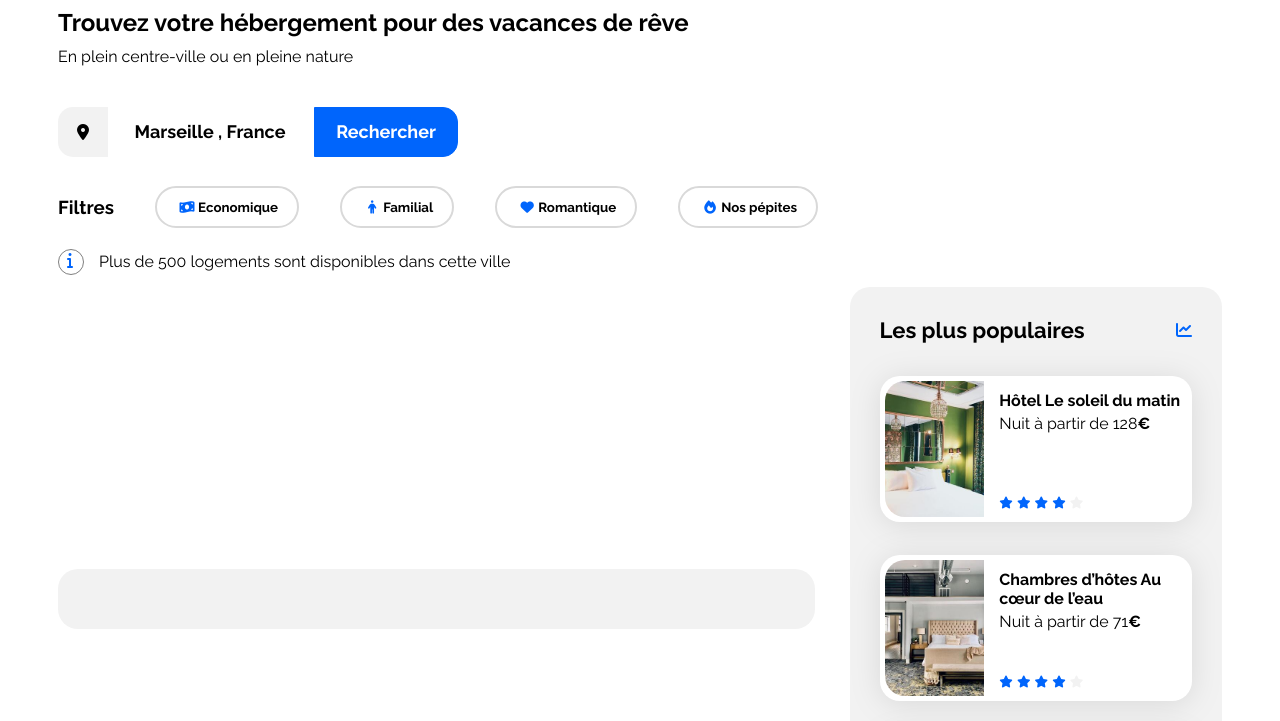
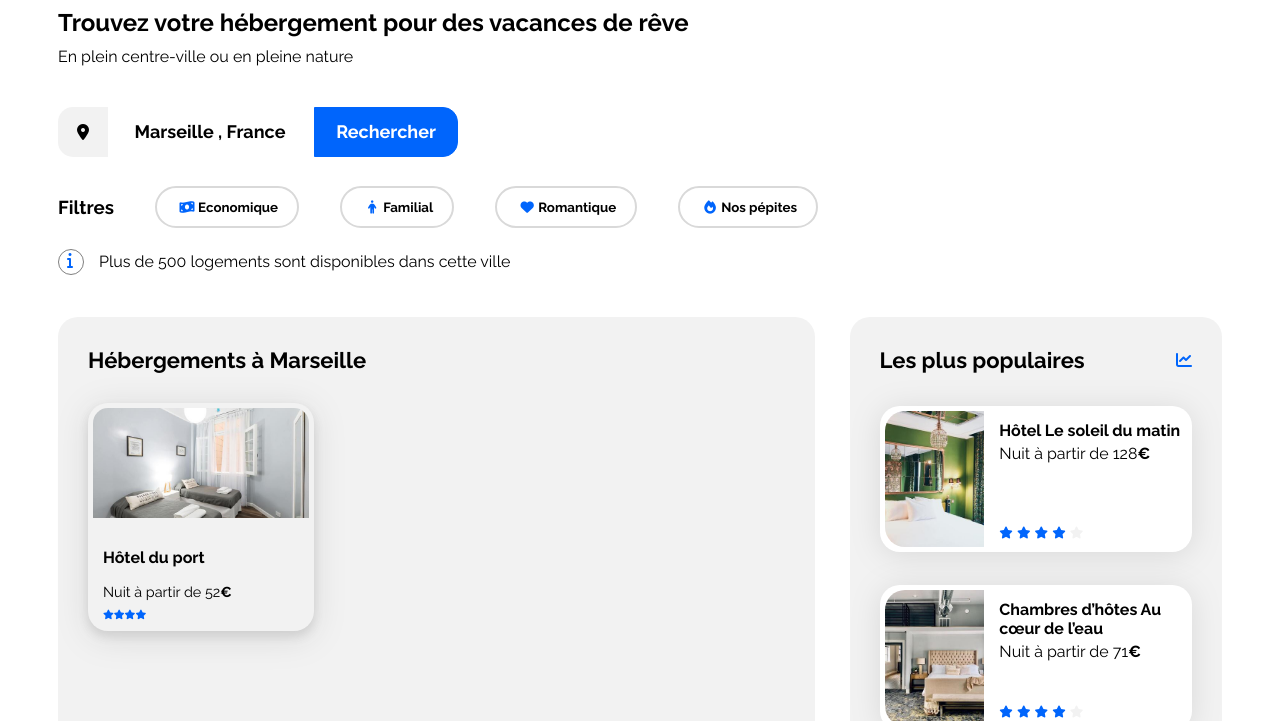
Before and after one commit to YoanGvs/P3-Openclassroom-int-web, a plain HTML site: page booki-starter-code/index.html in a window 1280 px wide. Shown: the part 79-800 px from the top of the page. Drawn offline with Linux system fonts and the light colour scheme.

Commit message:
IW-13 Integration first card section hebergement

```diff
--- a/booki-starter-code/css/style.css
+++ b/booki-starter-code/css/style.css
@@ -220,12 +220,15 @@ header {
     line-height: normal;
 }
 
+.infogroup__infobar{
+    padding-bottom: 30px;
+}
 
 /****** Hebergements And Populaires ***********/
 .hebergements-and-populaires {
     display: flex;
     justify-content: space-between;
-    align-items: center;
+    /* align-items: center; */
 }
 
 .hebergements-and-populaires section {
@@ -235,6 +238,9 @@ header {
     box-sizing: border-box;
 }
 
+.hebergements-title{
+    padding-bottom: 30px;
+}
 
 
 /****** Hebergements ***********/
@@ -242,10 +248,57 @@ header {
     width: 65%;
 }
 
+.hebergements .card {
+    background-color: var(--main-bg-color);
+    border-radius: 20px;
+    box-shadow: 0px 5px 10px #d0d0d0;
+    width: 31%; /* ajuster la largeur des cartes */
+    margin-bottom: 30px; /* Ajoute de l'espace en dessous de chaque carte */
+}
+
+.hebergements .card img {
+    width: 100%;
+    height: 110px;
+    object-fit: cover;
+    border-radius: 15px 15px 0px 0px;
+}
+
+.hebergements .card-content {
+    display: flex;
+    flex-direction: column;
+    justify-content: space-between;
+    margin: 10px;
+
+}
+
+.hebergements .card-title h3{
+    font-size: 16px; /* Ajustez la taille de la police du titre */
+    font-weight: 700; /* Rend le titre en gras */
+}
+
+.hebergements .card-subtitle {
+    font-size: 0.9em; /* Ajustez la taille de la police du sous-titre */
+}
+
+.hebergements .card-rating {
+    display: flex;
+    font-size: 0.8em;
+}
+
+.hebergements .card-rating .fa-solid {
+    color: #0065fc;
+}
+
+.hebergements .card-rating .neutral-star {
+    color: #f2f2f2;
+}
+
+
 /****** Populaires ***********/
 .populaires {
     width: 32%;
 }
+
 
 .populaires-title {
     display: flex;
--- a/booki-starter-code/index.html
+++ b/booki-starter-code/index.html
@@ -67,7 +67,27 @@
 
             <div class="hebergements-and-populaires">
                 <section class="hebergements">
-
+                    <div class="hebergements-title">
+                        <h2 class="section-title">Hébergements à Marseille</h2>
+                    </div>
+                    <div class="hebergements-card">
+                        <article class="card">
+                            <img src="./images/hebergements/fred-kleber.jpg" alt="Image de la chambre d'hôtel montrant un lit">
+                            <div class="card-content">
+                                <div class="card-txt">
+                                    <h3 class="card-title">Hôtel du port</h3>
+                                    <p class="card-subtitle">Nuit à partir de 52<span class="euro">€</span></p>
+                                </div>
+                                <div class="card-rating">
+                                    <i class="fa-xs fa-solid fa-star" aria-hidden="true"></i>
+                                    <i class="fa-xs fa-solid fa-star" aria-hidden="true"></i>
+                                    <i class="fa-xs fa-solid fa-star" aria-hidden="true"></i>
+                                    <i class="fa-xs fa-solid fa-star" aria-hidden="true"></i>
+                                    <i class="fa-xs fa-solid fa-star neutral-star" aria-hidden="true"></i>
+                                    <span class="sr-only">Note de 4 sur 5</span>
+                                </div>
+                            </div>
+                        </article>
                 </section>
                 <section class="populaires">
                     <div class="populaires-title">
```
